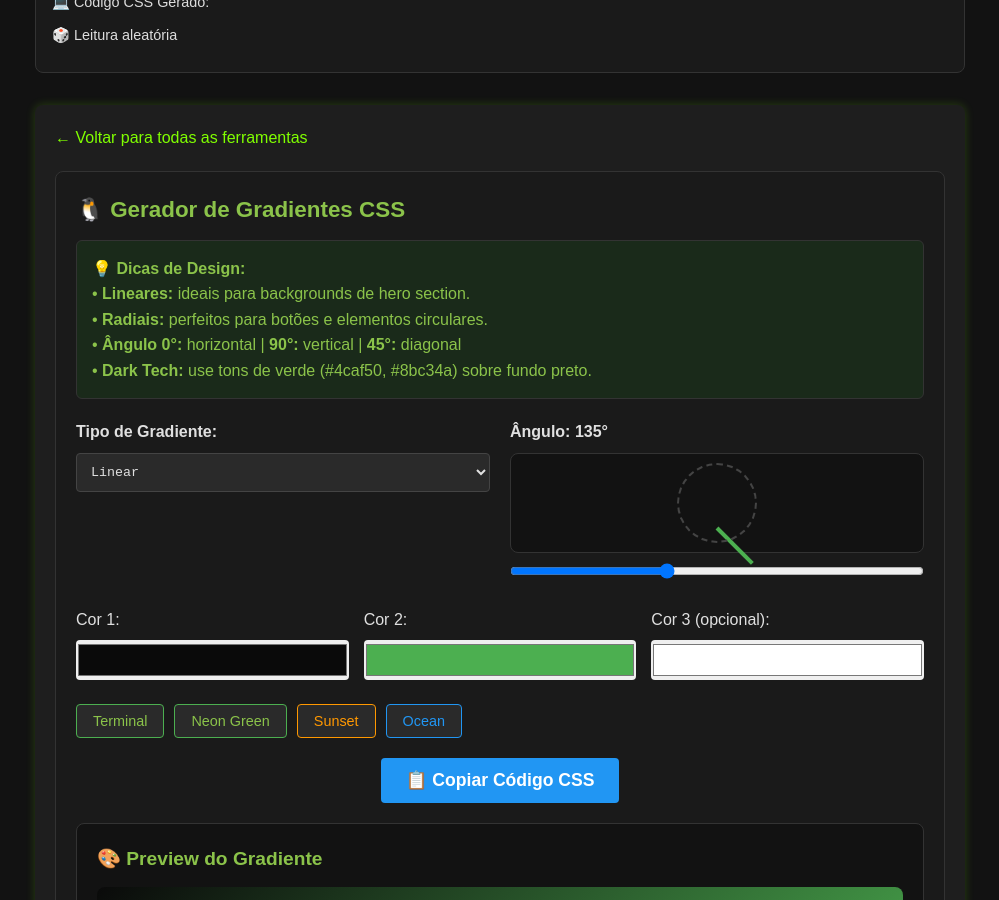
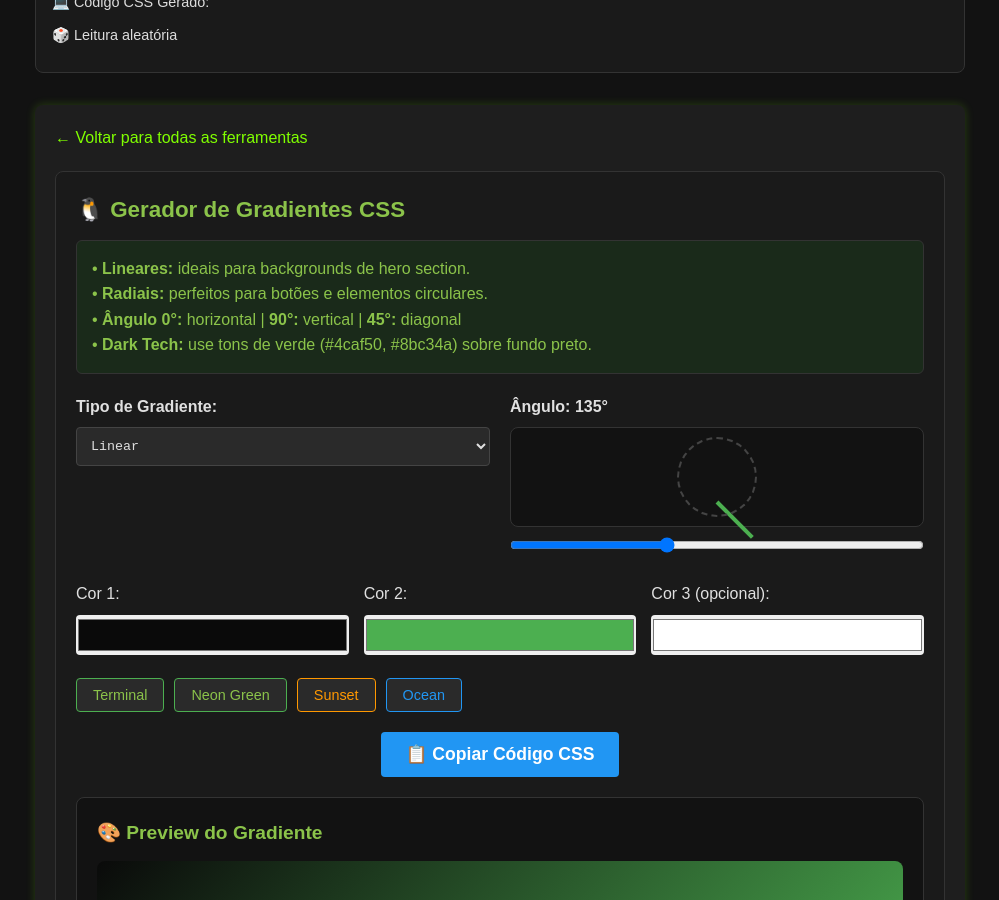
Before and after one commit to Piolinux/piolinux-site, a Jekyll site: the page built from _pages/_tools/gerador-de-gradient-css-online-linear-radial-angulo.html, in a window 1280 px wide and 900 px high, scrolled down 325 px. Shown: the whole window, without its empty margins (140-1139 px from the left). Built offline with Jekyll 4.4.1, drawn with Linux system fonts in a browser that asks for light colours.

Commit message:
Update gerador-de-gradient-css-online-linear-radial-angulo.html

```diff
--- a/_pages/_tools/gerador-de-gradient-css-online-linear-radial-angulo.html
+++ b/_pages/_tools/gerador-de-gradient-css-online-linear-radial-angulo.html
@@ -19,7 +19,6 @@ tags: [css, gradient, design, frontend, background, cores, designer]
   <h2 class="tool-title" style="color: #8bc34a; margin-top: 0; font-size: 1.4em;">🐧 Gerador de Gradientes CSS</h2>
 
   <div style="background: #1a2a1a; color: #8bc34a; padding: 15px; border-radius: 6px; margin-bottom: 20px; border: 1px solid #333;">
-    <strong>💡 Dicas de Design:</strong><br>
     • <strong>Lineares:</strong> ideais para backgrounds de hero section.<br>
     • <strong>Radiais:</strong> perfeitos para botões e elementos circulares.<br>
     • <strong>Ângulo 0°:</strong> horizontal | <strong>90°:</strong> vertical | <strong>45°:</strong> diagonal<br>
```
